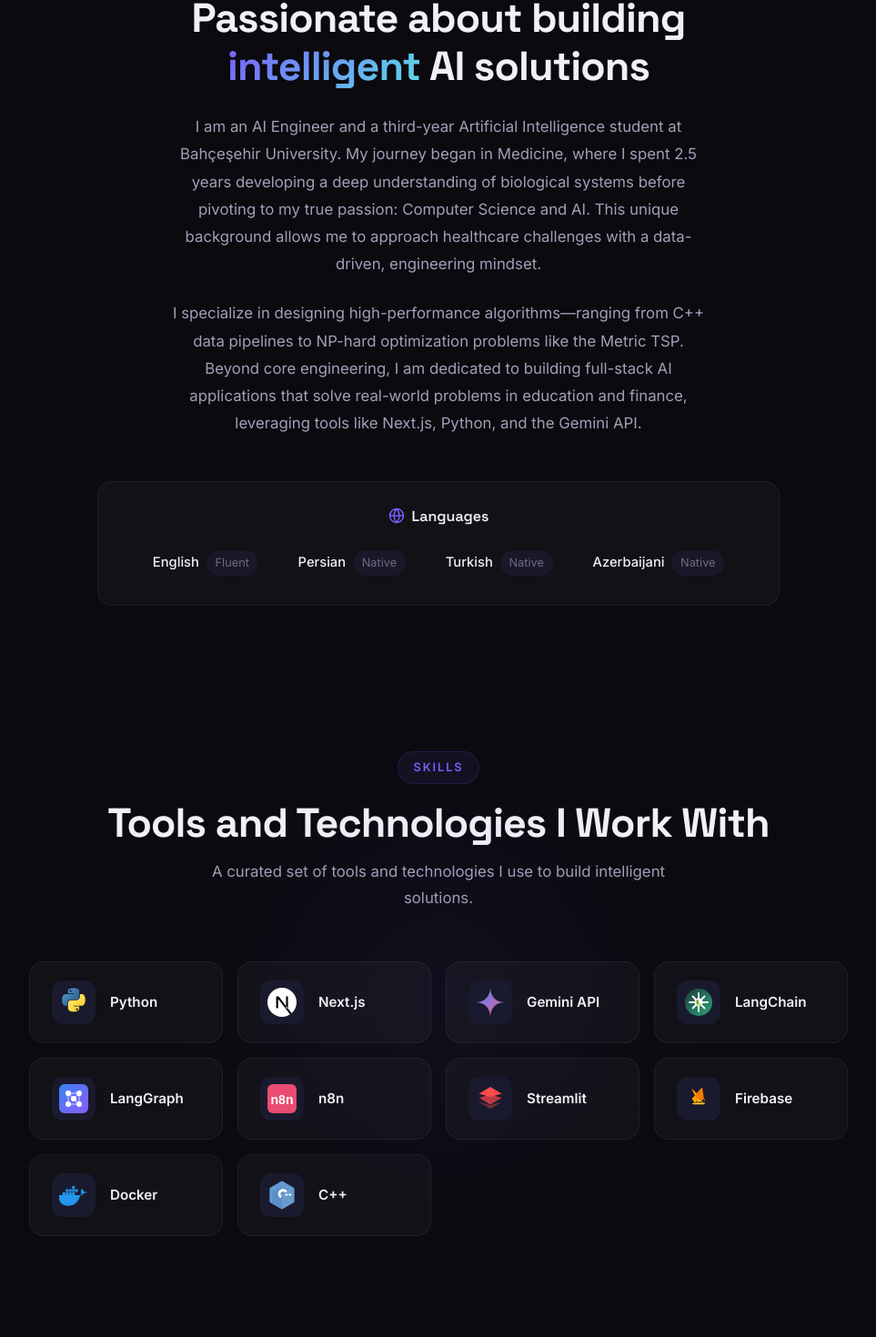
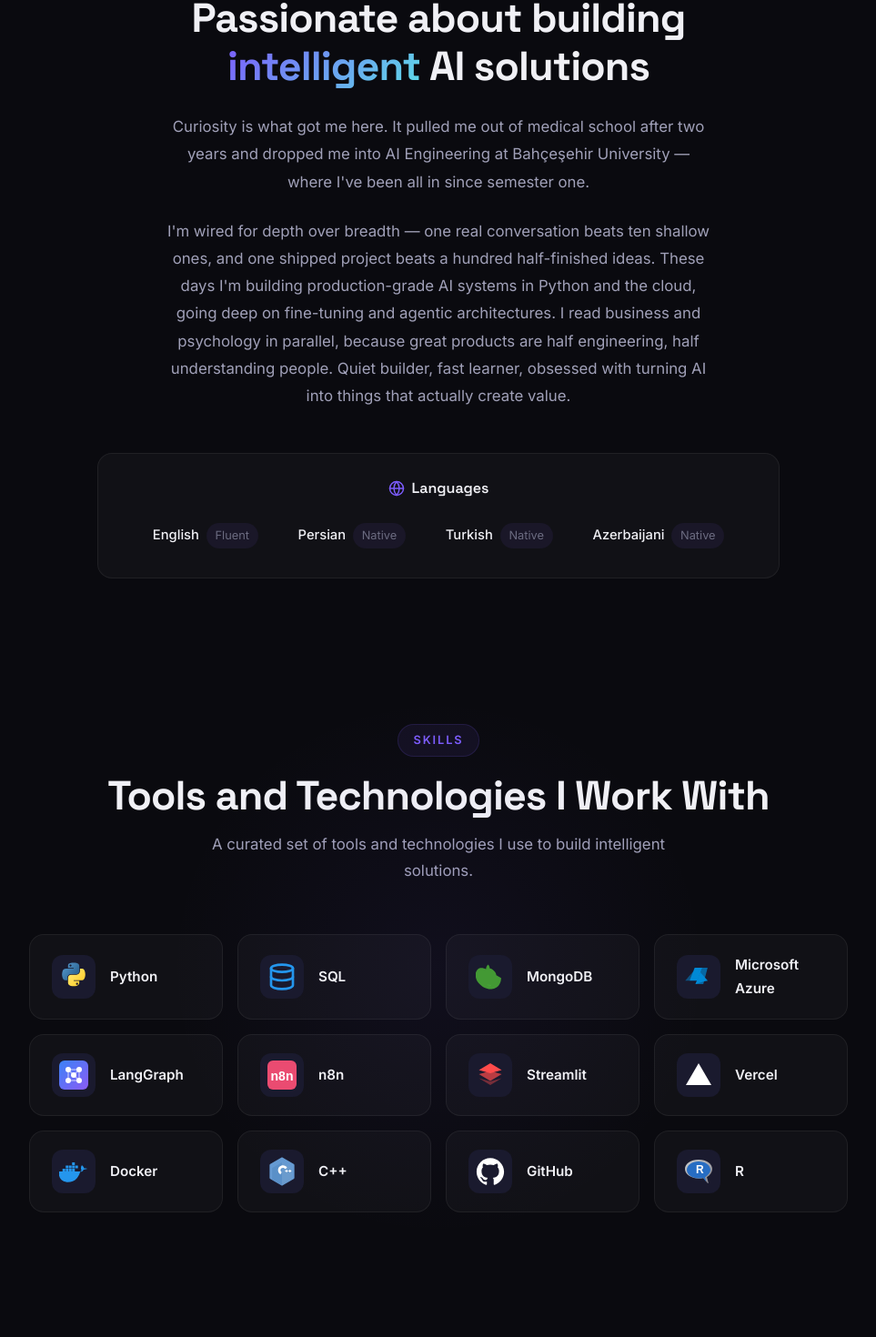
Before and after one commit to amircharvadari/My-Portfolio, a React (Vite) app: page / in a window 1280 px wide. Shown: the part 940-2410 px from the top of the page at 91% size, without its empty margins (158-1121 px from the left). Built offline with nearby package versions, Linux system fonts and the light colour scheme.

Commit message:
Update portfolio sections: Hero subtitle, Skills (Vercel), About bio

```diff
--- a/src/components/About.jsx
+++ b/src/components/About.jsx
@@ -20,19 +20,10 @@
                         AI solutions
                     </h2>
                     <p className="about__bio">
-                        I am an AI Engineer and a third-year Artificial Intelligence student
-                        at Bahçeşehir University. My journey began in Medicine, where I spent
-                        2.5 years developing a deep understanding of biological systems before
-                        pivoting to my true passion: Computer Science and AI. This unique
-                        background allows me to approach healthcare challenges with a
-                        data-driven, engineering mindset.
+                        Curiosity is what got me here. It pulled me out of medical school after two years and dropped me into AI Engineering at Bahçeşehir University — where I've been all in since semester one.
                     </p>
                     <p className="about__bio">
-                        I specialize in designing high-performance algorithms—ranging from C++
-                        data pipelines to NP-hard optimization problems like the Metric TSP.
-                        Beyond core engineering, I am dedicated to building full-stack AI
-                        applications that solve real-world problems in education and finance,
-                        leveraging tools like Next.js, Python, and the Gemini API.
+                        I'm wired for depth over breadth — one real conversation beats ten shallow ones, and one shipped project beats a hundred half-finished ideas. These days I'm building production-grade AI systems in Python and the cloud, going deep on fine-tuning and agentic architectures. I read business and psychology in parallel, because great products are half engineering, half understanding people. Quiet builder, fast learner, obsessed with turning AI into things that actually create value.
                     </p>
                 </div>
 
--- a/src/components/Hero.jsx
+++ b/src/components/Hero.jsx
@@ -96,7 +96,7 @@
 
                 {/* Subtitle */}
                 <p className="text-[clamp(1rem,1.8vw,1.15rem)] text-[var(--text-secondary)] leading-relaxed max-w-lg mx-auto animate-in animate-in-delay-3">
-                    AI Engineer crafting intelligent solutions with LLMs, cloud infrastructure, and scalable AI-driven applications.
+                    AI Engineer crafting intelligent solutions with LLMs, autonomous agents, cloud infrastructure, and scalable multi-agent systems.
                 </p>
 
                 {/* Buttons */}
--- a/src/components/Projects.jsx
+++ b/src/components/Projects.jsx
@@ -39,6 +39,16 @@
             { label: 'AI', color: '#1d71f8ff' },
         ],
         link: 'https://github.com/amircharvadari/Neurocourier-tsp-aco-sa',
+    },
+    {
+        title: 'WhatsApp AI Agent',
+        description: 'An intelligent WhatsApp assistant built with n8n, powered by OpenAI GPT-4o, featuring Pinecone RAG, Google Calendar integration, and automated daily reporting.',
+        tags: ['n8n', 'OpenAI', 'Pinecone', 'WhatsApp API'],
+        categories: [
+            { label: 'AI', color: '#1d71f8ff' },
+            { label: 'Automation', color: '#0a888aff' },
+        ],
+        link: 'https://github.com/amircharvadari/whatsapp-ai-agent-n8n',
     },
 ]
 
--- a/src/components/Skills.jsx
+++ b/src/components/Skills.jsx
@@ -19,44 +19,34 @@
         ),
     },
     {
-        name: 'Next.js',
+        name: 'SQL',
         icon: (
-            <svg viewBox="0 0 128 128" width="32" height="32">
-                <circle cx="64" cy="64" r="64" fill="white" />
-                <path fill="#000" d="M106.317 112.014L49.167 38.4H38.4v51.179h8.614v-40.24l52.626 67.86a64.216 64.216 0 006.677-5.185zM81.824 38.4h8.533v51.2h-8.533z" />
+            <svg viewBox="0 0 24 24" width="32" height="32" fill="none" stroke="#2496ED" strokeWidth="2" strokeLinecap="round" strokeLinejoin="round">
+                <ellipse cx="12" cy="5" rx="9" ry="3" />
+                <path d="M21 12c0 1.66-4 3-9 3s-9-1.34-9-3" />
+                <path d="M3 5v14c0 1.66 4 3 9 3s9-1.34 9-3V5" />
             </svg>
         ),
     },
 
     {
-        name: 'Gemini API',
+        name: 'MongoDB',
         icon: (
-            <svg viewBox="0 0 32 32" width="32" height="32">
-                <defs>
-                    <linearGradient id="gem-g" x1="0%" y1="0%" x2="100%" y2="100%">
-                        <stop offset="0%" stopColor="#4285F4" />
-                        <stop offset="50%" stopColor="#9B72CB" />
-                        <stop offset="100%" stopColor="#D96570" />
-                    </linearGradient>
-                </defs>
-                <path fill="url(#gem-g)" d="M16 0C16 0 16 16 0 16C16 16 16 32 16 32C16 32 16 16 32 16C16 16 16 0 16 0Z" />
+            <svg viewBox="0 0 128 128" width="32" height="32">
+                <path fill="#439934" d="M90.491 57.282c-.37-4.79-1.896-9.342-4.548-13.496-2.501-3.921-5.786-7.36-9.588-10.175-3.222-2.381-6.757-4.229-10.444-5.482a39.733 39.733 0 00-3.392-1.037c-.463-.22-.7-.555-.763-.98-.158-1.057-.288-2.124-.508-3.17-.372-1.776-.948-3.498-1.636-5.185-.835-2.051-1.947-3.958-3.3-5.697-.4-.515-.862-.987-1.338-1.433-.091-.085-.206-.142-.321-.2h-.535c-.169.126-.341.247-.503.38-1.67 1.37-3.104 2.982-4.28 4.77a27.318 27.318 0 00-3.09 7.163c-.412 1.515-.718 3.06-.833 4.627-.058.786-.078 1.566-.117 2.348-.008.153-.056.293-.101.456-.178.13-.334.082-.481.02a39.546 39.546 0 00-8.77-3.504c-6.518-1.77-13.098-2.12-19.694-.55C12.64 27.661 8.936 30.186 6.02 33.73c-3.204 3.895-5.217 8.403-6.24 13.326-.917 4.42-1.037 8.897-.644 13.385.495 5.645 1.92 11.078 4.177 16.296 2.494 5.768 5.788 11.01 9.853 15.756 4.458 5.203 9.552 9.75 15.226 13.618 4.108 2.8 8.468 5.146 13.068 7.009 4.097 1.66 8.305 2.933 12.645 3.794 2.82.56 5.663.92 8.538 1.073 2.272.12 4.55.142 6.821-.022 3.78-.274 7.479-.945 11.072-2.063 4.192-1.304 8.11-3.215 11.694-5.793 3.68-2.647 6.831-5.842 9.527-9.505 3.024-4.11 5.316-8.6 6.945-13.417 1.382-4.09 2.268-8.3 2.614-12.627.074-.927.138-1.855.178-2.784.028-.648.017-1.298.017-1.947v-.246c-.004-.153-.016-.306-.041-.458z" />
+                <path fill="#45A538" d="M68.182 108.31c-.308-2.553-.548-5.11-.758-7.671-.034-.412-.107-.688-.553-.78-1.484-.31-2.915-.818-4.222-1.56-.355-.2-.567-.157-.77.192a16.465 16.465 0 01-2.014 2.647c-.593.64-1.253 1.204-1.945 1.729-.106.08-.237.134-.33.232v3.66c0 .06.044.124.09.265.38-.064.753-.107 1.115-.192 2.455-.576 4.82-1.41 7.095-2.47.82-.383 1.617-.81 2.292-1.052z" />
+                <path fill="#46A037" d="M57.949 104.482c.255-2.023.485-3.88.727-5.735.046-.355-.057-.493-.399-.614a22.787 22.787 0 01-4.377-2.22c-.266-.175-.466-.13-.666.063-1.323 1.281-2.666 2.541-4.002 3.808-.105.1-.186.225-.353.43 3.092 2.034 6.29 3.39 9.07 4.268z" />
             </svg>
         ),
     },
     {
-        name: 'LangChain',
+        name: 'Microsoft Azure',
         icon: (
-            <svg viewBox="0 0 32 32" width="32" height="32">
-                <defs>
-                    <linearGradient id="lc-g" x1="0%" y1="0%" x2="100%" y2="100%">
-                        <stop offset="0%" stopColor="#1C3C3C" />
-                        <stop offset="100%" stopColor="#2EA67A" />
-                    </linearGradient>
-                </defs>
-                <circle cx="16" cy="16" r="15" fill="url(#lc-g)" />
-                <path d="M16 6 L16 12 M16 20 L16 26 M6 16 L12 16 M20 16 L26 16 M9.5 9.5 L13 13 M19 19 L22.5 22.5 M22.5 9.5 L19 13 M13 19 L9.5 22.5" stroke="white" strokeWidth="1.8" strokeLinecap="round" />
-                <circle cx="16" cy="16" r="4.5" fill="white" />
-                <text x="16" y="18.5" textAnchor="middle" fill="#1C3C3C" fontFamily="Arial,sans-serif" fontWeight="800" fontSize="6">🦜</text>
+            <svg viewBox="0 0 128 128" width="32" height="32">
+                <path fill="#0089D6" d="M46.7 23.6L24.3 81l34.2-.3L80.5 23.6H46.7z" />
+                <path fill="#0089D6" d="M71.2 44.4L50.3 96.1l37.3-12.4 16.6-2.7L71.2 44.4z" />
+                <path fill="#0089D6" d="M80.5 23.6L50.3 96.1l34.2-.3L103.7 23.6H80.5z" opacity="0.7" />
+                <path fill="#0089D6" d="M24.3 81l26-36.6-11.5-2.5-34 39.4L24.3 81z" opacity="0.5" />
             </svg>
         ),
     },
@@ -105,14 +95,10 @@
         ),
     },
     {
-        name: 'Firebase',
+        name: 'Vercel',
         icon: (
             <svg viewBox="0 0 128 128" width="32" height="32">
-                <path fill="#FFA000" d="M58.187 43.354l-9.452 8.873L34.726 23.808c-.762-1.452.728-3.074 2.087-2.272l21.374 21.818z" />
-                <path fill="#F57C00" d="M90.344 82.776L80.56 18.254c-.423-2.407-3.606-3.136-5.106-1.168L34.726 64.098l27.81 17.36 27.808-17.36z" />
-                <path fill="#FFCA28" d="M90.344 82.776L62.536 65.416 48.735 81.458 34.726 64.098z" />
-                <path fill="#FFA000" d="M34.726 64.098l13.109 17.36 14.701-15.042-13.801-13.189z" />
-                <path fill="#FFCA28" d="M62.536 81.458L90.344 82.776c3.242 1.752-.449 5.889-3.894 5.889H41.618c-3.311 0-6.892-4.008-3.894-5.889l24.812-1.318z" />
+                <path fill="#ffffff" d="M64 12 L120 108 H8 Z" />
             </svg>
         ),
     },
@@ -136,6 +122,30 @@
                 <g fill="white">
                     <path d="M90 60h-4v-4h-4v4h-4v4h4v4h4v-4h4zM105 60h-4v-4h-4v4h-4v4h4v4h4v-4h4z" />
                 </g>
+            </svg>
+        ),
+    },
+    {
+        name: 'GitHub',
+        icon: (
+            <svg viewBox="0 0 128 128" width="32" height="32">
+                <path fillRule="evenodd" clipRule="evenodd" fill="#ffffff" d="M64 5.103c-33.347 0-60.388 27.035-60.388 60.388 0 26.682 17.303 49.317 41.297 57.303 3.017.56 4.125-1.31 4.125-2.905 0-1.44-.056-6.197-.082-11.243-16.8 3.653-20.345-7.125-20.345-7.125-2.747-6.98-6.705-8.836-6.705-8.836-5.48-3.748.413-3.67.413-3.67 6.063.425 9.257 6.223 9.257 6.223 5.386 9.23 14.127 6.562 17.573 5.02.542-3.903 2.107-6.568 3.834-8.076-13.413-1.525-27.514-6.704-27.514-29.843 0-6.593 2.36-11.98 6.223-16.21-.628-1.52-2.695-7.662.584-15.98 0 0 5.07-1.623 16.61 6.19C53.7 35 58.867 34.327 64 34.304c5.13.023 10.3.694 15.127 2.033 11.526-7.813 16.59-6.19 16.59-6.19 3.287 8.317 1.22 14.46.593 15.98 3.872 4.23 6.215 9.617 6.215 16.21 0 23.194-14.127 28.3-27.574 29.796 2.167 1.874 4.097 5.55 4.097 11.183 0 8.08-.07 14.583-.07 16.572 0 1.607 1.088 3.49 4.148 2.897 23.98-7.994 41.263-30.622 41.263-57.294C124.388 32.14 97.35 5.104 64 5.104z" />
+            </svg>
+        ),
+    },
+    {
+        name: 'R',
+        icon: (
+            <svg viewBox="0 0 128 128" width="32" height="32">
+                <defs>
+                    <linearGradient id="r-grad" x1="0%" y1="0%" x2="100%" y2="100%">
+                        <stop offset="0%" stopColor="#CBCED0" />
+                        <stop offset="100%" stopColor="#84838B" />
+                    </linearGradient>
+                </defs>
+                <path fill="url(#r-grad)" d="M64 12C29.1 12 4 30.5 4 53.4c0 22.9 25.1 41.4 60 41.4 7.3 0 14.3-.8 20.7-2.3l19.6 23.3c1.1 1.3 3.2.2 2.7-1.4l-6.8-25.2C114.4 80.8 124 67.8 124 53.4 124 30.5 98.9 12 64 12z" />
+                <path fill="#276DC3" d="M64 19.6c-28.7 0-52 16.7-52 37.2s23.3 37.2 52 37.2c6.3 0 12.4-.7 18.1-2.1l.6-.2.4.5 14.3 17-5-18.4-.3-1 .8-.7C105.6 79.6 116 68.5 116 56.8c0-20.5-23.3-37.2-52-37.2z" />
+                <text x="52" y="72" fontFamily="Arial,sans-serif" fontWeight="700" fontSize="48" fill="white">R</text>
             </svg>
         ),
     },
```
Also changed, not shown: 1 other file (tests, documents, lock files or other folders).
